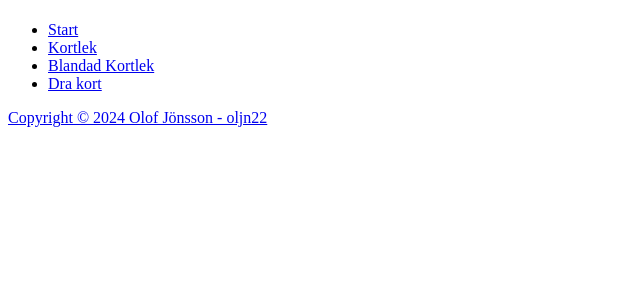
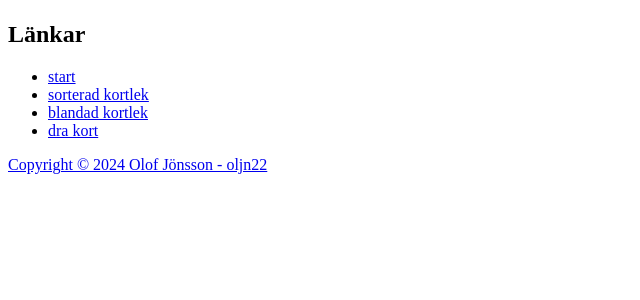
Before and after one commit to lohengrin1337/mvc-report, a Symfony app: template templates/card/start.html.twig in a window 1280 px wide. Shown: the part 186-486 px from the top of the page, without its empty margins (0-640 px from the left). Run offline with Twig, Linux system fonts and the light colour scheme; the template is opened without the code that fills it, so the values that code supplies are empty; some libraries are stand-ins or nearby versions.

Commit message:
Add navigation as aside for all card pages

```diff
--- a/assets/styles/app.css
+++ b/assets/styles/app.css
@@ -740,6 +740,9 @@ picture {
   }
 }
 @media (max-width: 1150px) {
+  .content-wrapper {
+    flex-direction: column;
+  }
   .aside-bottom {
     max-width: 700px;
     margin: 0 auto;
--- a/assets/styles/scss/partials/base/_base.scss
+++ b/assets/styles/scss/partials/base/_base.scss
@@ -36,11 +36,13 @@ body {
     width: 100%;
     max-width: 1000px;
     margin: 0 auto;
+    // flex: 1 0 auto;
 }
 
 .aside {
     width: 100%;
     max-width: 200px;
+    // flex: 0 0 auto;
 }
 
 .footer {
--- a/assets/styles/scss/partials/responsive/_base.scss
+++ b/assets/styles/scss/partials/responsive/_base.scss
@@ -13,6 +13,10 @@
 
 
 @media (max-width: 1150px) {
+    .content-wrapper {
+        flex-direction: column;
+    }
+
     .aside-bottom {
         max-width: 700px;
         margin: 0 auto;
--- /dev/null
+++ b/templates/card/_nav.html.twig
@@ -0,0 +1,8 @@
+<h2 class="header-lg">Länkar</h2>
+
+<ul>
+    <li><a href="{{ path('card_start') }}">start</a></li>
+    <li><a href="{{ path('card_deck') }}">sorterad kortlek</li>
+    <li><a href="{{ path('card_deck_shuffle') }}">blandad kortlek</li>
+    <li><a href="{{ path('card_deck_draw') }}">dra kort</li>
+</ul>
--- a/templates/card/deck.html.twig
+++ b/templates/card/deck.html.twig
@@ -15,4 +15,8 @@
         {% endif %}
 
     </main>
+
+    <div class="aside aside-top">
+        {{ include('card/_nav.html.twig') }}
+    </div>
 {% endblock %}
--- a/templates/card/deck_draw.html.twig
+++ b/templates/card/deck_draw.html.twig
@@ -16,4 +16,8 @@
             <p>Kortleken är tom. Gå till <a href="{{ path('card_start') }}">start</a> för att skapa en ny.</p>
         {% endif %}
     </main>
+
+    <div class="aside aside-top">
+        {{ include('card/_nav.html.twig') }}
+    </div>
 {% endblock %}
--- a/templates/card/deck_shuffle.html.twig
+++ b/templates/card/deck_shuffle.html.twig
@@ -14,4 +14,8 @@
             <p>Kortleken är tom. Gå till <a href="{{ path('card_start') }}">start</a> för att skapa en ny.</p>
         {% endif %}
     </main>
+
+    <div class="aside aside-top">
+        {{ include('card/_nav.html.twig') }}
+    </div>
 {% endblock %}
--- a/templates/card/start.html.twig
+++ b/templates/card/start.html.twig
@@ -4,11 +4,9 @@
     <main class="main text-container">
         <h1>{{ pageTitle }}</h1>
 
-        <ul>
-            <li><a href="{{ path('card_start') }}">Start</a></li>
-            <li><a href="{{ path('card_deck') }}">Kortlek</li>
-            <li><a href="{{ path('card_deck_shuffle') }}">Blandad Kortlek</li>
-            <li><a href="{{ path('card_deck_draw') }}">Dra kort</li>
-        </ul>
     </main>
+
+    <div class="aside aside-top">
+        {{ include('card/_nav.html.twig') }}
+    </div>
 {% endblock %}
```
